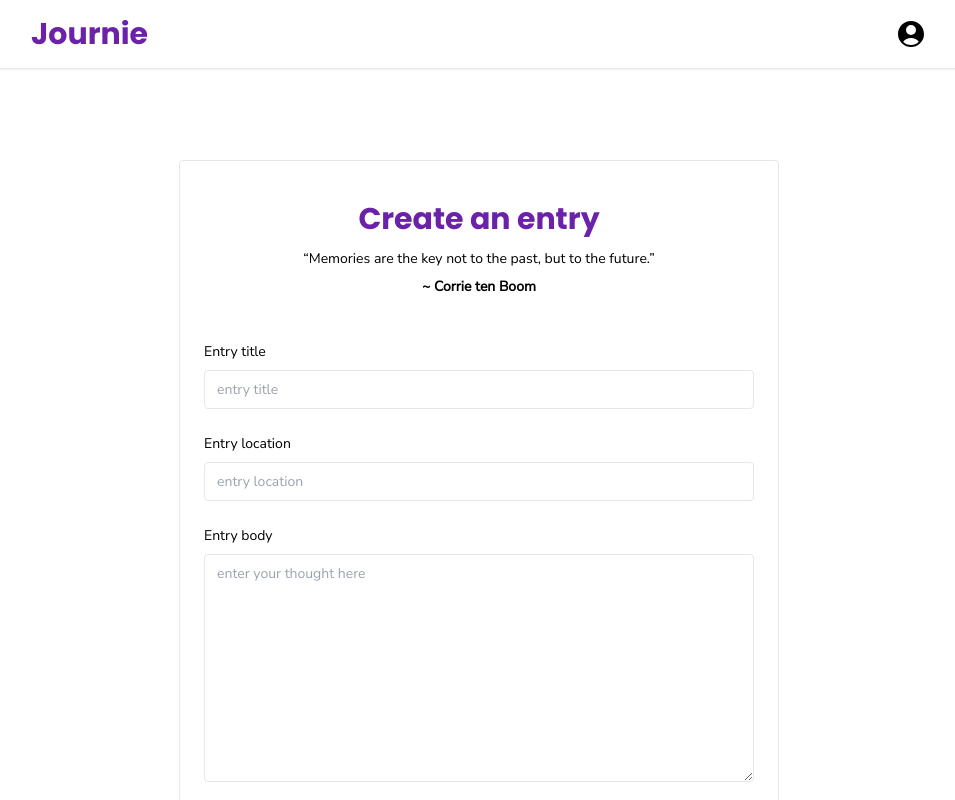
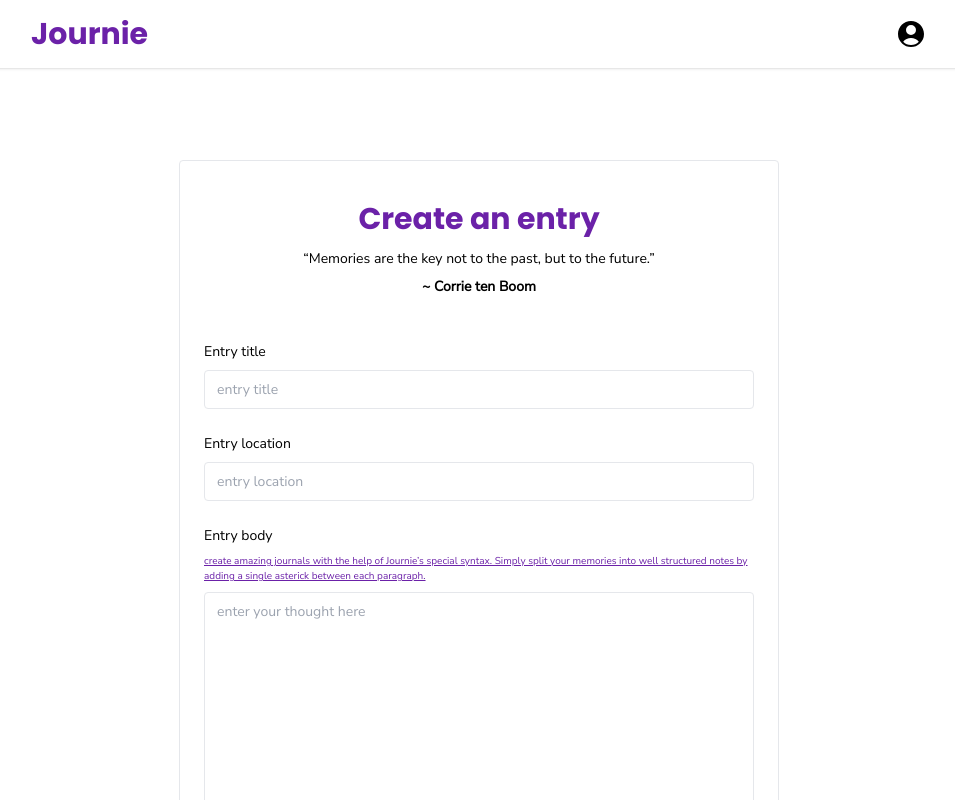
Before and after one commit to Okpainmo/journie, a Next.js app in the folder client/: page /create-entry in a window 1280 px wide. Shown: the top 800 px of the page, without its empty margins (161-1116 px from the left). Built offline with nearby package versions, Linux system fonts and the light colour scheme.

Commit message:
refactor: made more updates

```diff
--- a/client/pages/create-entry.jsx
+++ b/client/pages/create-entry.jsx
@@ -114,6 +114,12 @@ function CreateEntryPage() {
               </div>
               <div className='input-group flex flex-col mb-6 text-[12px] sm:text-[14px]'>
                 <label htmlFor='entry-location'>Entry body</label>
+                <p className='text-purple-800 text-[10px] mt-2 underline'>
+                  create amazing journals with the help of Journie&rsquo;s
+                  special syntax. Simply split your memories into well
+                  structured notes by adding a single asterick between each
+                  paragraph.
+                </p>
                 <textarea
                   className='mt-2 px-3 py-2 border outline-none rounded'
                   type='text'
--- a/client/pages/log-in.jsx
+++ b/client/pages/log-in.jsx
@@ -33,10 +33,14 @@ function LoginPage() {
           id: toastId,
           duration: 4000,
         });
-        localStorage.setItem(
-          'journieUser',
-          JSON.stringify(loggedInUser.data.user._id)
-        );
+
+        sessionStorage.setItem('userToken', `${loggedInUser.data.token}`);
+        sessionStorage.setItem('userEmail', `${loggedInUser.data.user.email}`);
+
+        const userToken = sessionStorage.getItem('userToken');
+        const userEmail = sessionStorage.getItem('userEmail');
+
+        console.log(userToken, userEmail);
 
         setTimeout(() => {
           router.push('/profile');
```
Also changed, not shown: client/pages/profile.jsx (+7 -7 lines).
